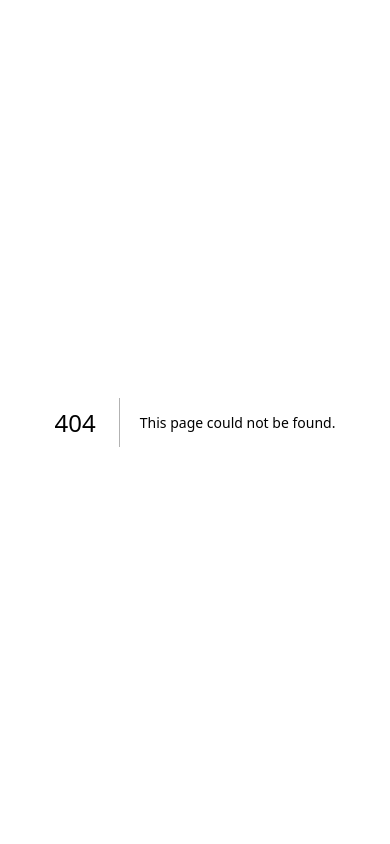
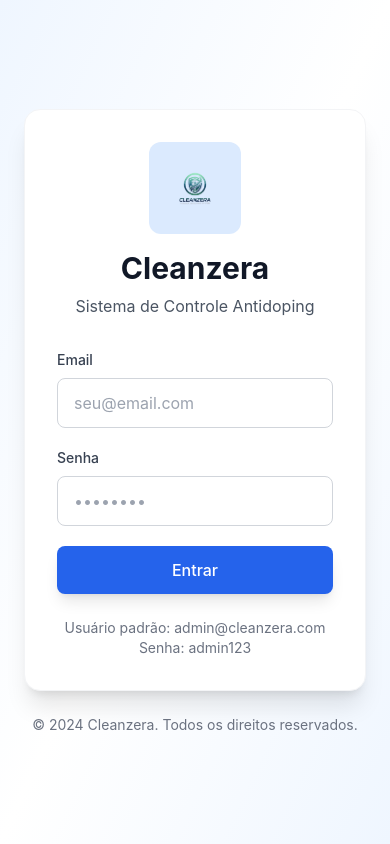
Before and after one commit to samueldelorenzi/cleanzera, a Next.js app: page /login in a window 390 px wide. Before the commit this address had no page. Built offline with nearby package versions, Linux system fonts and the light colour scheme.

Commit message:
feat: cria página de login
- Interface de login com email e senha
- Integração com API de autenticação
- Design responsivo com gradiente e sombras
- Exibe credenciais padrão (admin@cleanzera.com / admin123)
- Estados de loading e notificações toast

```diff
--- /dev/null
+++ b/src/app/login/page.tsx
@@ -0,0 +1,132 @@
+'use client';
+
+import { useState } from 'react';
+import { useRouter } from 'next/navigation';
+import Image from 'next/image';
+import Toast from '../components/Toast';
+
+export default function Login() {
+  const [email, setEmail] = useState('');
+  const [password, setPassword] = useState('');
+  const [isLoading, setIsLoading] = useState(false);
+  const [toast, setToast] = useState<{ message: string; type: 'success' | 'error' } | null>(null);
+  const router = useRouter();
+
+  const handleSubmit = async (e: React.FormEvent) => {
+    e.preventDefault();
+    setIsLoading(true);
+
+    try {
+      const response = await fetch('/api/auth/login', {
+        method: 'POST',
+        headers: {
+          'Content-Type': 'application/json',
+        },
+        body: JSON.stringify({ email, password }),
+      });
+
+      if (response.ok) {
+        setToast({ message: 'Login successful!', type: 'success' });
+        setTimeout(() => router.push('/'), 1000);
+      } else {
+        const data = await response.json();
+        setToast({ message: data.error || 'Login failed', type: 'error' });
+      }
+    } catch {
+      setToast({ message: 'An error occurred', type: 'error' });
+    } finally {
+      setIsLoading(false);
+    }
+  };
+
+  return (
+    <div className="min-h-screen bg-gradient-to-br from-blue-50 via-white to-blue-50 flex items-center justify-center p-6">
+      {toast && (
+        <Toast
+          message={toast.message}
+          type={toast.type}
+          onClose={() => setToast(null)}
+        />
+      )}
+
+      <div className="w-full max-w-md">
+        <div className="bg-white rounded-2xl shadow-xl p-8 border border-gray-100">
+          <div className="flex flex-col items-center mb-8">
+            <div className="bg-blue-100 p-4 rounded-xl mb-4">
+              <Image
+                src="/assets/images/logo.png"
+                alt="Cleanzera Logo"
+                width={60}
+                height={60}
+                className="rounded-lg"
+              />
+            </div>
+            <h1 className="text-3xl font-bold text-gray-900 mb-2">Cleanzera</h1>
+            <p className="text-gray-600">Sistema de Controle Antidoping</p>
+          </div>
+
+          <form onSubmit={handleSubmit} className="space-y-5">
+            <div>
+              <label className="block text-sm font-medium text-gray-700 mb-2">
+                Email
+              </label>
+              <input
+                type="email"
+                value={email}
+                onChange={(e) => setEmail(e.target.value)}
+                className="w-full px-4 py-3 border border-gray-300 rounded-lg focus:ring-2 focus:ring-blue-500 focus:border-transparent transition-all text-gray-900"
+                placeholder="seu@email.com"
+                required
+              />
+            </div>
+
+            <div>
+              <label className="block text-sm font-medium text-gray-700 mb-2">
+                Senha
+              </label>
+              <input
+                type="password"
+                value={password}
+                onChange={(e) => setPassword(e.target.value)}
+                className="w-full px-4 py-3 border border-gray-300 rounded-lg focus:ring-2 focus:ring-blue-500 focus:border-transparent transition-all text-gray-900"
+                placeholder="••••••••"
+                required
+              />
+            </div>
+
+            <button
+              type="submit"
+              disabled={isLoading}
+              className="w-full bg-blue-600 hover:bg-blue-700 disabled:bg-blue-400 disabled:cursor-not-allowed text-white px-6 py-3 rounded-lg transition-all font-medium flex items-center justify-center gap-2 shadow-lg hover:shadow-xl"
+            >
+              {isLoading ? (
+                <>
+                  <svg className="animate-spin h-5 w-5" xmlns="http://www.w3.org/2000/svg" fill="none" viewBox="0 0 24 24">
+                    <circle className="opacity-25" cx="12" cy="12" r="10" stroke="currentColor" strokeWidth="4"></circle>
+                    <path className="opacity-75" fill="currentColor" d="M4 12a8 8 0 018-8V0C5.373 0 0 5.373 0 12h4zm2 5.291A7.962 7.962 0 014 12H0c0 3.042 1.135 5.824 3 7.938l3-2.647z"></path>
+                  </svg>
+                  Entrando...
+                </>
+              ) : (
+                'Entrar'
+              )}
+            </button>
+          </form>
+
+          <div className="mt-6 text-center">
+            <p className="text-sm text-gray-500">
+              Usuário padrão: admin@cleanzera.com
+            </p>
+            <p className="text-sm text-gray-500">
+              Senha: admin123
+            </p>
+          </div>
+        </div>
+
+        <p className="text-center text-sm text-gray-500 mt-6">
+          © 2024 Cleanzera. Todos os direitos reservados.
+        </p>
+      </div>
+    </div>
+  );
+}
```
